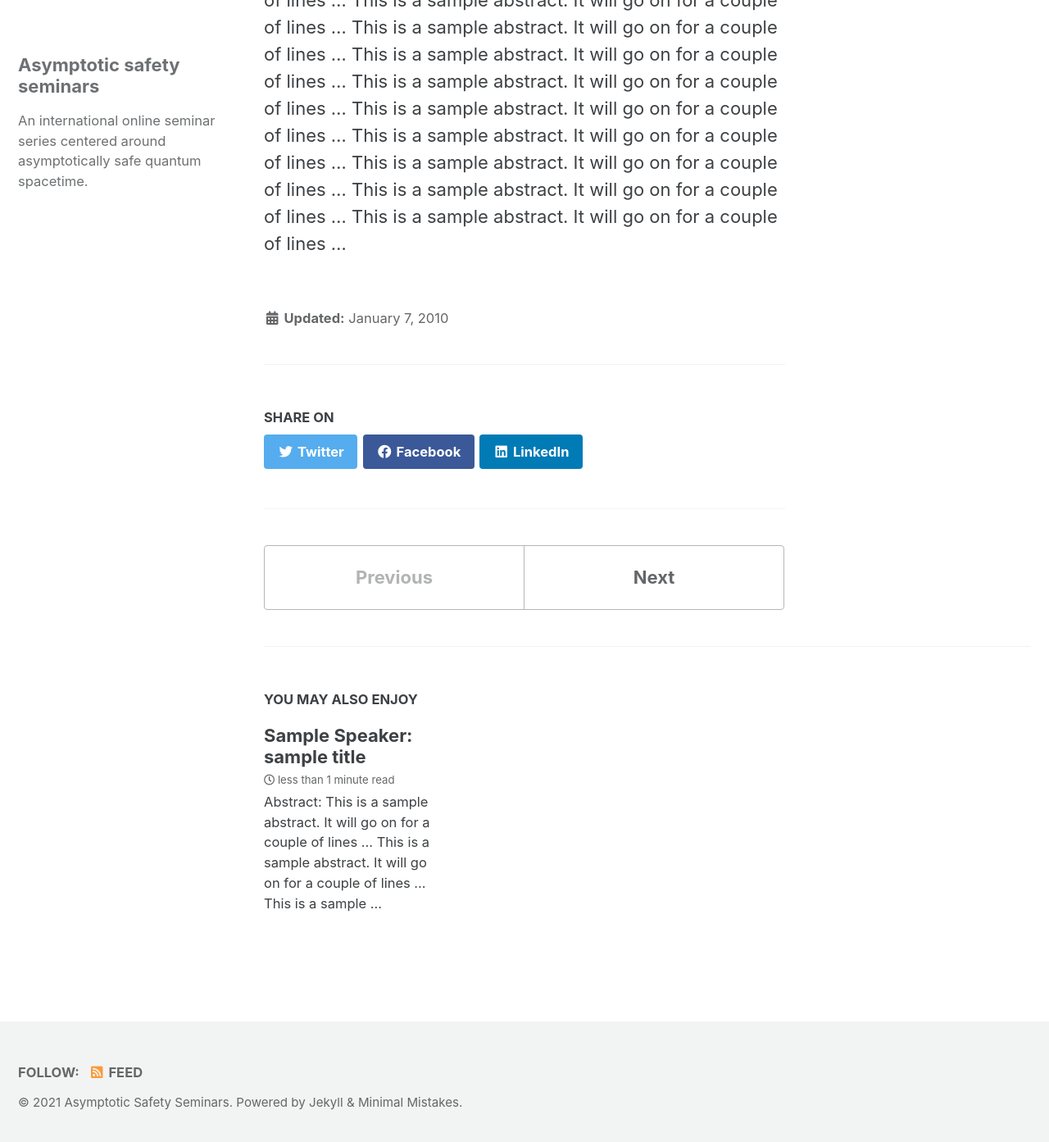
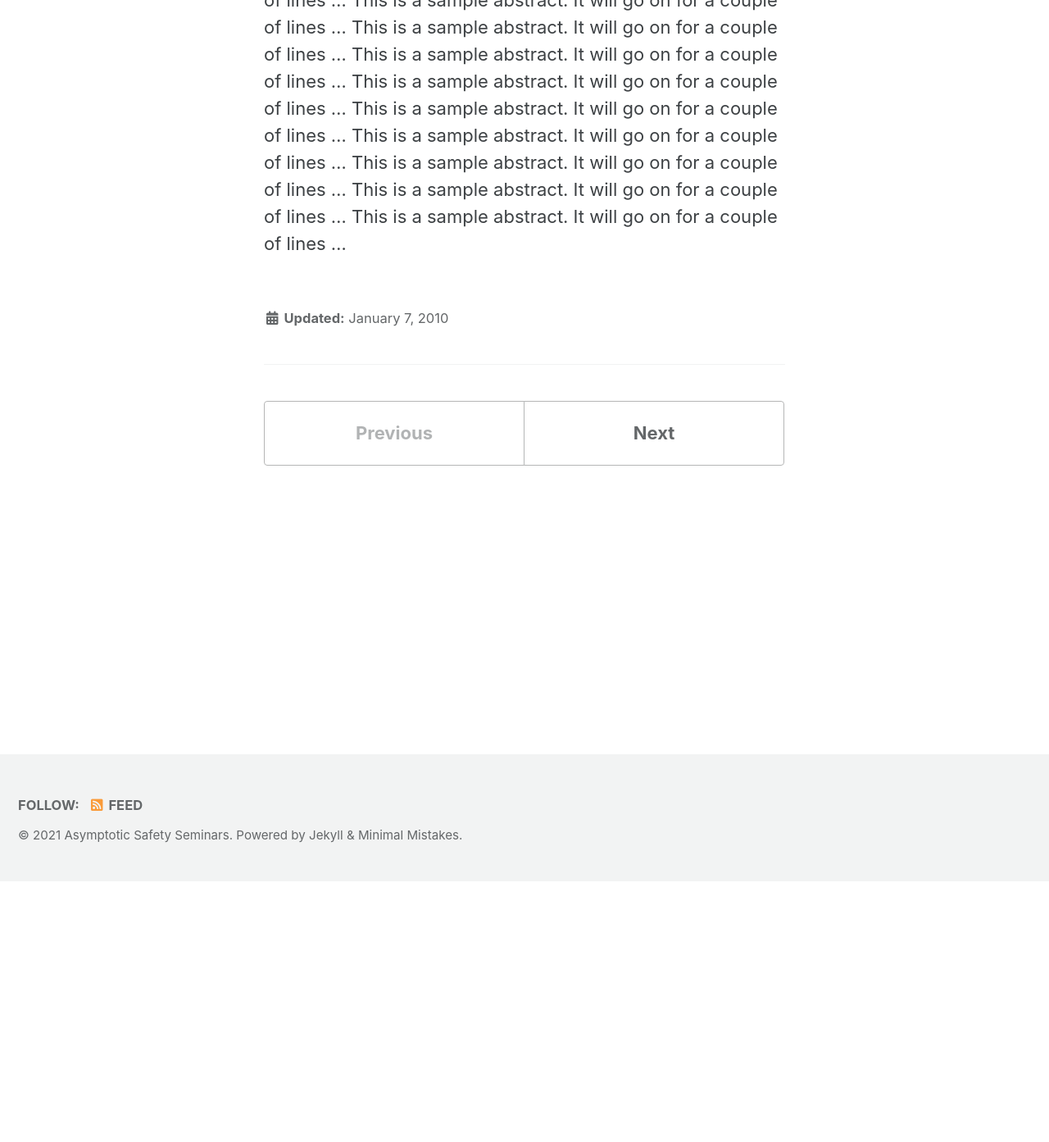
Before and after one commit to aaron-hd/as-website, a Jekyll site: the page built from _posts/2010-01-07-post-standard.md, in a window 1280 px wide and 1400 px high, scrolled down 325 px. Shown: the top 1393 px of the window at 82% size. Built offline with Jekyll 4.4.1, drawn with Linux system fonts in a browser that asks for light colours; cached includes are drawn as plain includes; part of the change alters nothing that is shown.

```diff
--- a/_config.yml
+++ b/_config.yml
@@ -25,7 +25,6 @@ description: An international online seminar series. >- # this means to ignore n
 #Write an awesome description for your new site here. You can edit this line in _config.yml. It will appear in your document head meta (for Google search results) and in your feed.xml site description.
 #twitter_username: username
 #github_username: username
-minimal_mistakes_skin: default
 # "default", "air", "aqua", "contrast", "dark", "dirt", "neon", "mint", "plum", "sunrise"
 search: true
 
@@ -63,9 +62,9 @@ plugins:
   - jekyll-include-cache
 
 author:
-  name   : "Asymptotic safety seminars"
+  name   : " "
 #  avatar : "/assets/images/bio-photo.jpg"
-  bio    : "An international online seminar series centered around asymptotically safe quantum spacetime."
+  bio    : "Here, you can find the history of past seminars."
 #  links:
 #    - label: "Website"
 #      icon: "fas fa-fw fa-link"
@@ -99,18 +98,18 @@ defaults:
       type: posts
     values:
       layout: single
-      author_profile: true
+      author_profile: false
       read_time: true
-      comments: true
-      share: true
-      related: true
+      comments: false
+      share: false
+      related: false
   # _pages
   - scope:
       path: "_pages"
       type: pages
     values:
       layout: single
-      author_profile: true
+      author_profile: false
 
 category_archive:
   type: liquid
```
Also changed, not shown: 12 other files.
